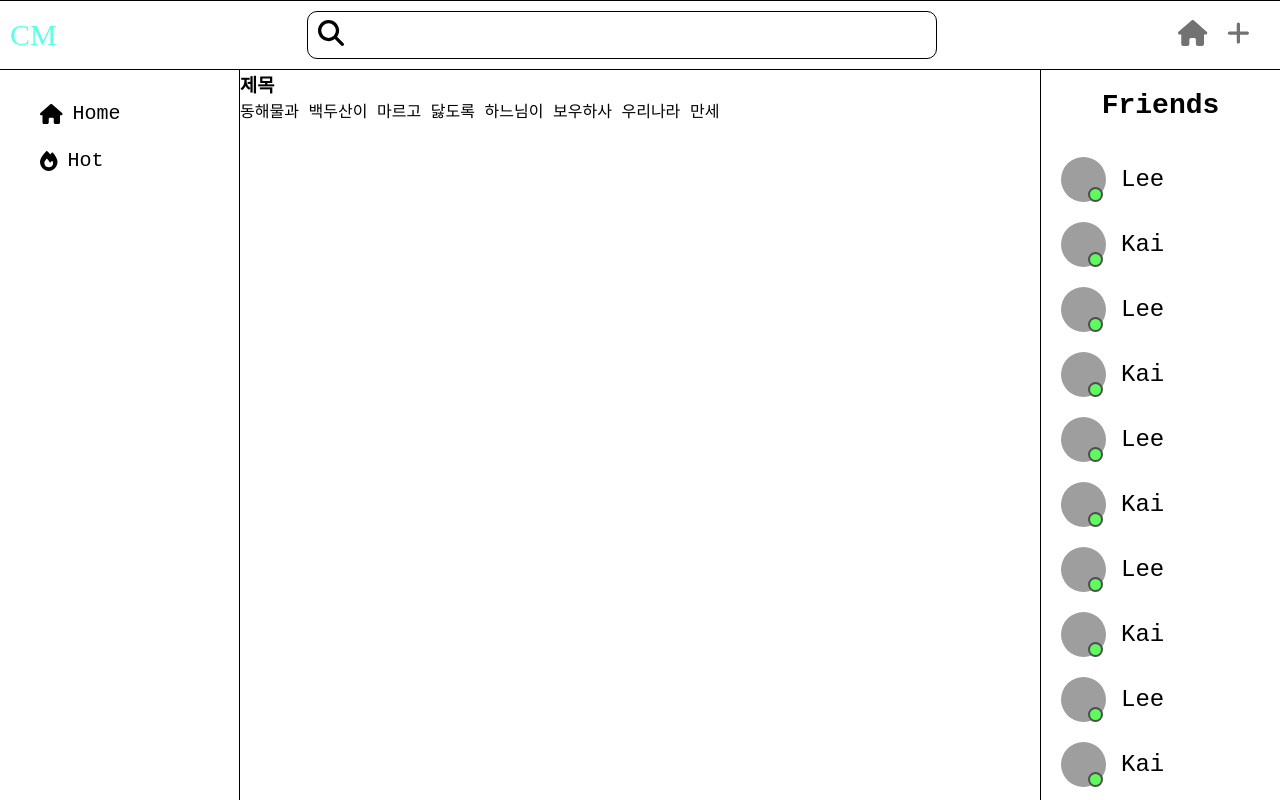
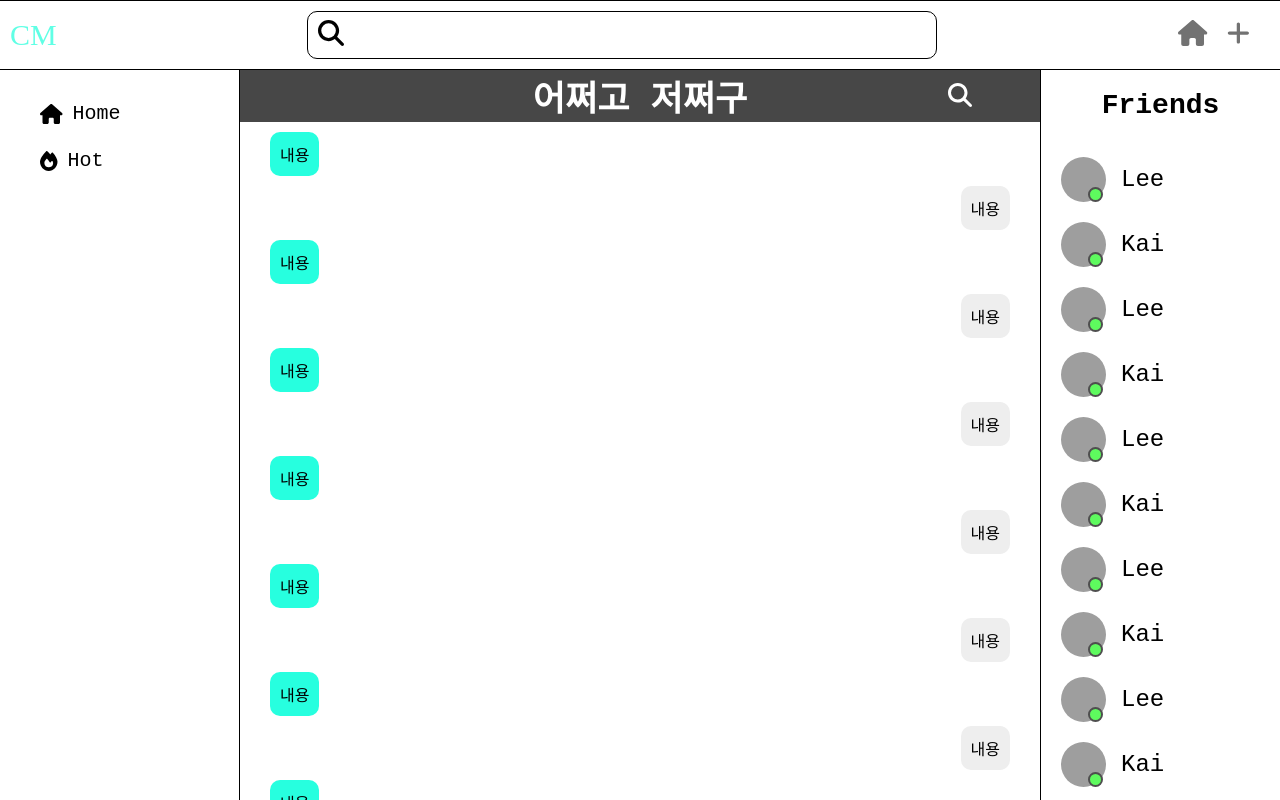
Before and after one commit to ljh37694/Chatmunity, a Next.js app in the folder chatmunity/: page /main in a window 1280 px wide. Built offline with nearby package versions, Linux system fonts and the light colour scheme; grey boxes are pictures that could not be loaded; a web font is replaced by a local one.

Commit message:
게시글 보여주는 ui 구현

```diff
--- /dev/null
+++ b/chatmunity/app/main/page.module.css
@@ -0,0 +1,65 @@
+.container {
+  height: 100%;
+  width: 100%;
+  display: flex;
+  flex-direction: column;
+}
+
+.topNav {
+  text-align: center;
+  font-size: 30px;
+  width: 100%;
+  background-color: #3f3f3ff4;
+  height: 80px;
+  display: flex;
+  align-items: center;
+  justify-content: center;
+  color: #fff;
+}
+
+.postContainer {
+  width: 100%;
+  overflow-y: scroll;
+  margin: auto;
+}
+
+.postContainer::-webkit-scrollbar {
+  display: none;
+}
+
+.post {
+  margin: 10px 30px;
+  display: flex;
+  align-items: center;
+  justify-content: right;
+
+  & p {
+    background-color: #eee;
+    padding: 10px;
+    height: 100%;
+    display: inline-block;
+    border-radius: 10px;
+    max-width: 60%;
+
+  }
+}
+
+.hotPost {
+  justify-content: left;
+
+  & p {
+    background-color: rgb(39, 255, 223);
+  }
+}
+
+.searchBtn {
+  font-size: 24px;
+}
+
+.box {
+  width: 20%;
+}
+
+.title {
+  flex-grow: 1;
+}
--- a/chatmunity/app/main/page.tsx
+++ b/chatmunity/app/main/page.tsx
@@ -1,8 +1,72 @@
+import { FontAwesomeIcon } from '@fortawesome/react-fontawesome';
+import styles from './page.module.css';
+import { faMagnifyingGlass } from '@fortawesome/free-solid-svg-icons';
+
+interface Post {
+  title: string,
+  id?: string,
+}
+
 export default function Main() {
+  const postList: Post[] = [
+    { title: "내용" },
+    { title: "내용" },
+    { title: "내용" },
+    { title: "내용" },
+    { title: "내용" },
+    { title: "내용" },
+    { title: "내용" },
+    { title: "내용" },
+    { title: "내용" },
+    { title: "내용" },
+    { title: "내용" },
+    { title: "내용" },
+    { title: "내용" },
+    { title: "내용" },
+    { title: "내용" },
+    { title: "내용" },
+    { title: "내용" },
+    { title: "내용" },
+    { title: "내용" },
+    { title: "내용" },
+    { title: "내용" },
+    { title: "내용" },
+    { title: "내용" },
+    { title: "내용" },
+    { title: "내용" },
+    { title: "내용" },
+    { title: "내용" },
+    { title: "내용" },
+    { title: "내용" },
+    { title: "내용" },
+    { title: "내용" },
+    { title: "내용" },
+    { title: "내용" },
+    { title: "내용" },
+    { title: "내용" },
+    { title: "내용" },
+  ];
+
   return (
-    <div>
-      <h3>제목</h3>
-      <p>동해물과 백두산이 마르고 닳도록 하느님이 보우하사 우리나라 만세</p>
+    <div className={styles.container}>
+      <nav className={styles.topNav}>
+        <div className={styles.box}></div>
+        <h3 className={styles.title}>어쩌고 저쩌구</h3>
+        <div className={styles.box}>
+          <label className={styles.searchBtn}>
+            <FontAwesomeIcon icon={faMagnifyingGlass} />
+          </label>
+        </div>
+      </nav>
+      <section className={styles.postContainer}>
+        {postList.map((item, idx) => {
+          return (
+            <div className={`${styles.post} ${idx % 2 === 0? styles.hotPost : ''}`} key={idx}>
+              <p>{item.title}</p>
+            </div>
+          );
+        })}
+      </section>
     </div>
   );
 }
```
